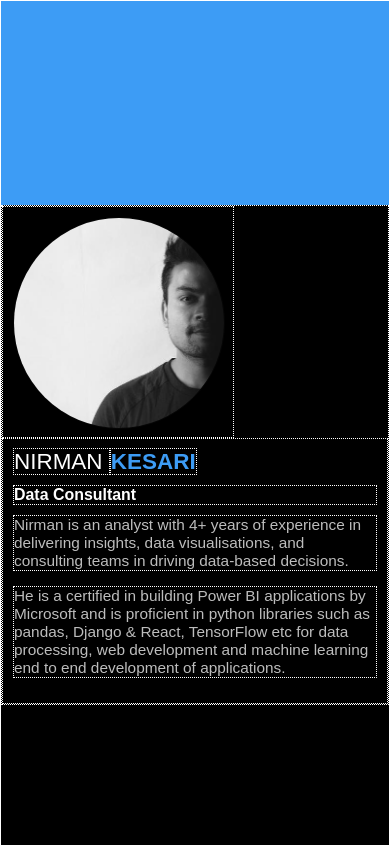
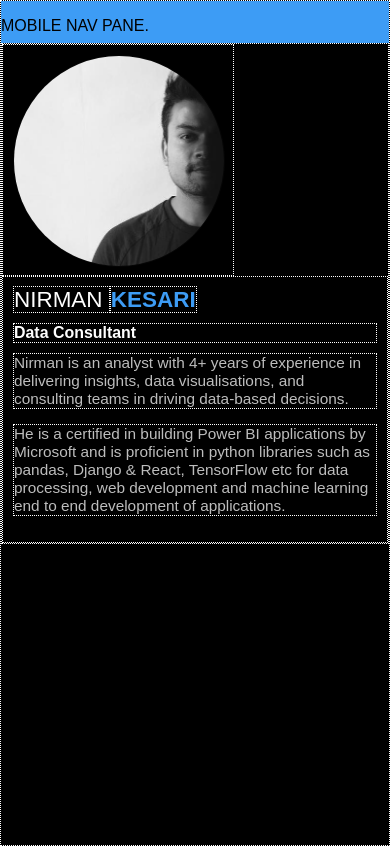
Before and after one commit to nirmaaan/nirmaaan, a React (Create React App) app in the folder frontend/: page / in a window 390 px wide. Built offline with nearby package versions, Linux system fonts and the light colour scheme.

Commit message:
nav pane mobile initiated

```diff
--- a/frontend/src/App.js
+++ b/frontend/src/App.js
@@ -32,6 +32,12 @@ function App() {
 
             </div>
 
+            <div className="nav-pane-mobile">
+
+                <p> MOBILE NAV PANE. </p>
+
+            </div>
+
 
               <Router>
                 <Routes>
--- a/frontend/src/pages/allPages.css
+++ b/frontend/src/pages/allPages.css
@@ -32,6 +32,18 @@ body{
 
 }
 
+@media screen and (max-width:1000px) {
+
+    .main-container{
+
+
+        display: flex;
+        flex-direction: column;
+        background-color: var(--pane-background-color);
+
+    }
+}
+
 
 /* LEFT PANE */
 .left-pane {
@@ -41,19 +53,6 @@ body{
     background-color: var(--nav-background-color);
 
 }
-
-
-@media screen and (max-width:1000px) {
-
-    .main-container{
-        display:grid;
-        grid-template-columns: 1fr;
-
-    }
-
-
-}
-
 
 
 
@@ -75,21 +74,6 @@ body{
     border-color: var(--border-color);
 
 }
-
-@media screen and (max-width:1000px) {
-
-    .left-pane {
-        /* height: 0.1vh; */
-        /* background-color: yellow; */
-    }
-
-   .nav-box{
-       display: none;
-   }
-
-
-}
-
 
 /*  NAV ITEMS */
 .nav-box > a {
@@ -127,6 +111,37 @@ body{
 }
 
 
+.nav-pane-mobile {
+
+    background-color: #3d9cf5;
+    height: 5vh;
+
+}
+
+/* To turn off display of left pane*/
+@media screen and (max-width:1000px) {
+
+    .left-pane {
+        display: none;
+    }
+
+
+}
+
+/* To turn ff display of mobile-nav-pane in big screen*/
+@media screen and (min-width:1000px) {
+
+    .nav-pane-mobile {
+        display: none;
+    }
+
+}
+
+
+
+
+
+
 
 /* RIGHT PANE */
 .right-pane{
@@ -157,7 +172,6 @@ body{
 .flex-row {
     display: flex;
     flex-direction: row;
-
 
 
     border-width: var(--border-width);
@@ -198,7 +212,7 @@ body{
 
 .info-box {
 
-    display: block;
+
     position: inherit;
     background-color: #000000;
     color: var(--font-color-1);
@@ -218,8 +232,6 @@ body{
     to {border-color: var(--pane-background-color);}
     /* to {border-color: var(--font-color-1);} */
   }
-
-
 
 
 .image-box  > img {
```
